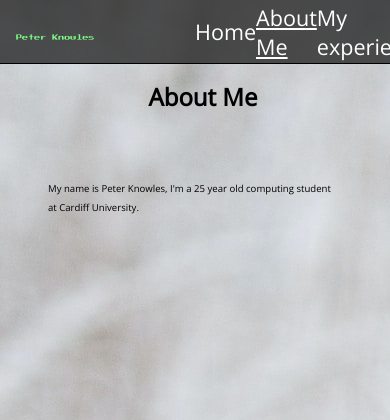
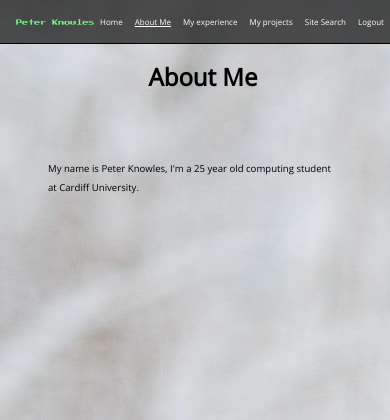
Before and after one commit to plknowles/Dynamic-Website-Portfolio, a Flask app: page /about in a window 390 px wide; the page is wider, and only the part inside the window is pictured. Shown: the top 420 px of that part. Run offline with Flask 3, Linux system fonts and the light colour scheme; the visitor is signed in with stand-in values (Sample User, id 1).

Commit message:
minor styling changes

```diff
--- a/blueprints.py
+++ b/blueprints.py
@@ -63,7 +63,6 @@ def signup():
         user = Users.query.filter_by(email=email).first()
         if user:
             flash("Email already exists", category="form_error")
-
         elif len(email) < 4:
             flash("Email must be at least 4 characters in length.", category = "form_error")
         elif len(name) < 2:
@@ -92,7 +91,7 @@ def signup():
 @login_required
 def logout():
     logout_user()
-    flash("Sucessfully logged out.", category="form_success")
+    flash("You have been successfully logged out", category="form_success")
     return redirect(url_for("blueprints.login"))
 
 @blueprints.route("/search")
--- a/static/styles.css
+++ b/static/styles.css
@@ -70,15 +70,14 @@ figcaption {
     flex-direction: row; /* Stack navigation items horizontally */
     width: 100vw; /* Ensure it spans the full width of the screen */
     align-items: center;
-    justify-content: right;
-    height: 4rem;
+    justify-content: space-between;
     border-bottom: 1px solid black;
 }
 
 #navlink-container {
-    width: 50vw;
     display: flex;
-    flex-direction: row;
+    flex-grow: 1;
+    justify-content: flex-end;
 }
 
 /* Text formatting for nav bar links */
@@ -299,7 +298,7 @@ input {
         font-size: 1.5rem;
     }
 
-    .nav-flexbox {
+    #nav-flexbox {
         font-size: 1rem;
     }
 
@@ -321,7 +320,7 @@ input {
 }
 
 @media (max-width: 700px) {
-    .nav-flexbox {
+    #nav-flexbox {
         font-size: 0.8rem;
     }
 
@@ -335,7 +334,7 @@ input {
 }
 
 @media (max-width: 550px) {
-    .nav-flexbox {
+    #nav-flexbox {
         font-size: 0.6rem;
     }
 
@@ -353,7 +352,7 @@ input {
 }
 
 @media (max-width: 440px) {
-    .nav-flexbox {
+    #nav-flexbox {
         font-size: 0.5rem;
     }
 }
```
